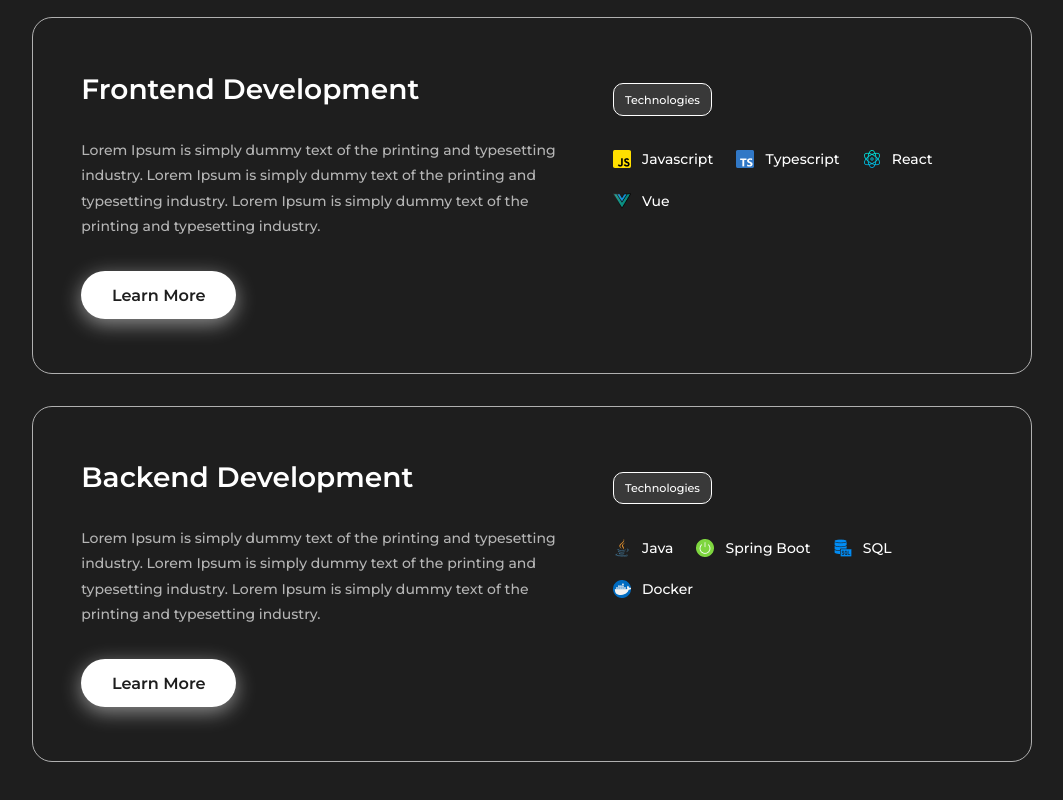
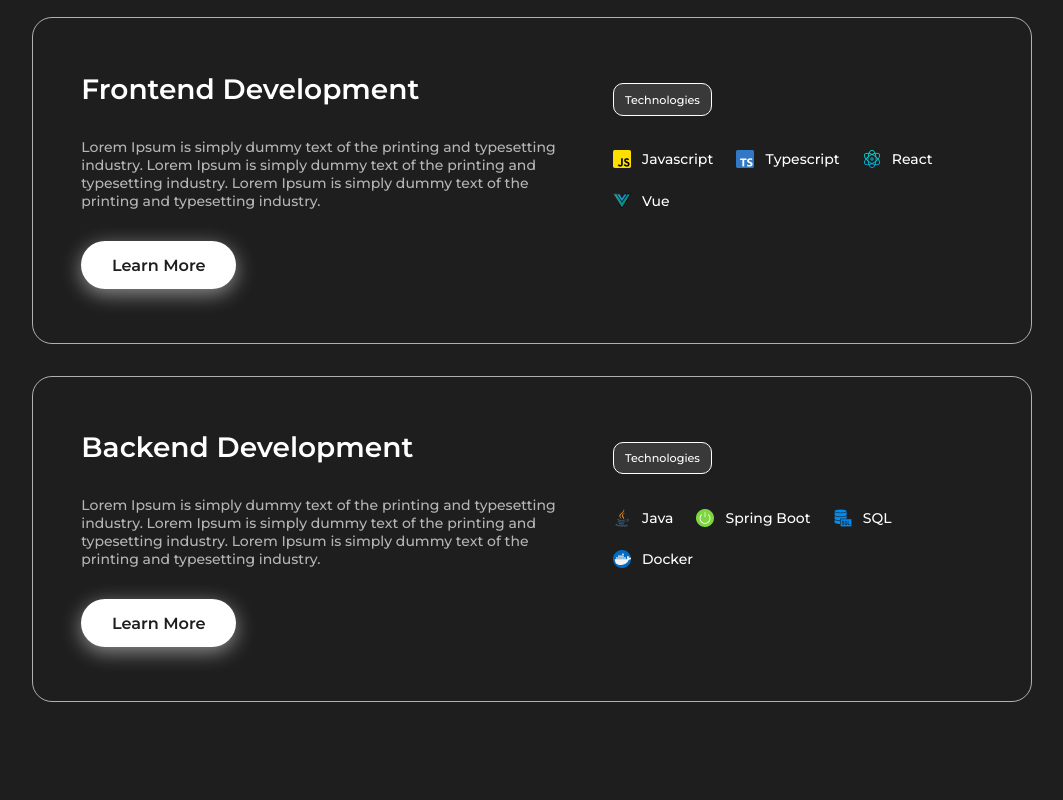
Before and after one commit to Healthy-Lifestyle-Assistant/site, a React (Vite) app: page /#/ in a window 1280 px wide. Shown: the part 2256-3056 px from the top of the page, without its empty margins (108-1171 px from the left). Built offline with nearby package versions, Linux system fonts and the light colour scheme.

Commit message:
fixed design issues

```diff
--- a/src/components/TechStack/TechStackDirections/TechStackDirection/TechStackDirection.scss
+++ b/src/components/TechStack/TechStackDirections/TechStackDirection/TechStackDirection.scss
@@ -45,7 +45,6 @@
   &__description {
     font-size: .8rem;
     font-weight: 500;
-    line-height: 25.5px;
     color: var(--secondary-color);
     margin: 0;
 
```
